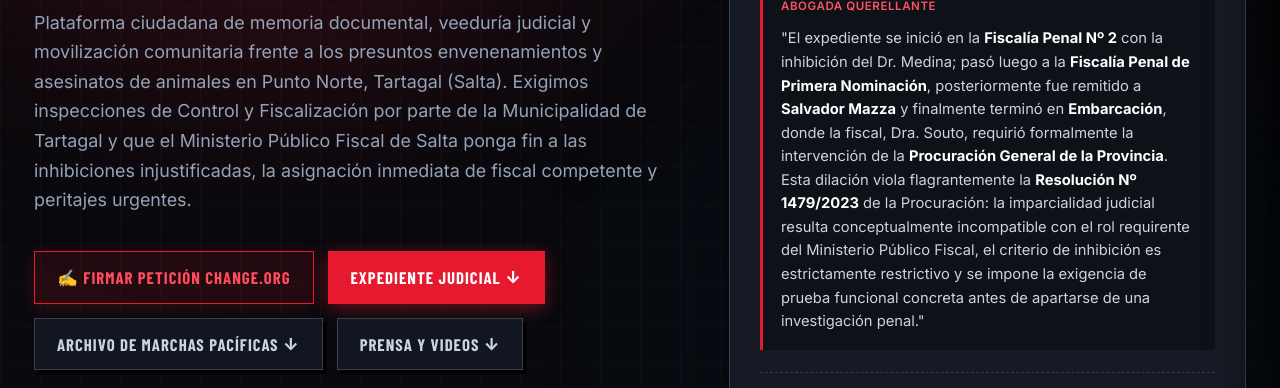
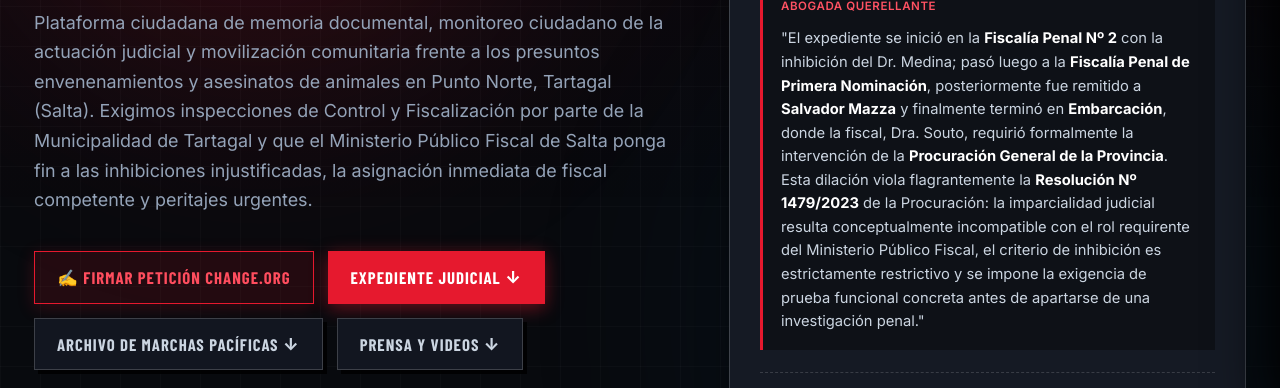
Before and after one commit to luz-baron/contra-maltrato-animal, a website: page public/index.html in a window 1280 px wide. Shown: the part 394-782 px from the top of the page. Drawn offline with nearby package versions, Linux system fonts and the light colour scheme; no server answers; a web font is replaced by a local one.

Commit message:
Update text for clarity in index.html

```diff
--- a/public/index.html
+++ b/public/index.html
@@ -55,7 +55,7 @@
           Justicia ante el maltrato animal. <em>Exigimos investigación exhaustiva.</em>
         </h1>
         <p class="hero-lead">
-          Plataforma ciudadana de memoria documental, veeduría judicial y movilización comunitaria frente a los presuntos envenenamientos y asesinatos de animales en Punto Norte, Tartagal (Salta). Exigimos inspecciones de Control y Fiscalización por parte de la Municipalidad de Tartagal y que el Ministerio Público Fiscal de Salta ponga fin a las inhibiciones injustificadas, la asignación inmediata de fiscal competente y peritajes urgentes.
+          Plataforma ciudadana de memoria documental, monitoreo ciudadano de la actuación judicial y movilización comunitaria frente a los presuntos envenenamientos y asesinatos de animales en Punto Norte, Tartagal (Salta). Exigimos inspecciones de Control y Fiscalización por parte de la Municipalidad de Tartagal y que el Ministerio Público Fiscal de Salta ponga fin a las inhibiciones injustificadas, la asignación inmediata de fiscal competente y peritajes urgentes.
         </p>
 
         <nav class="hero-nav-actions" aria-label="Secciones rápidas">
```
